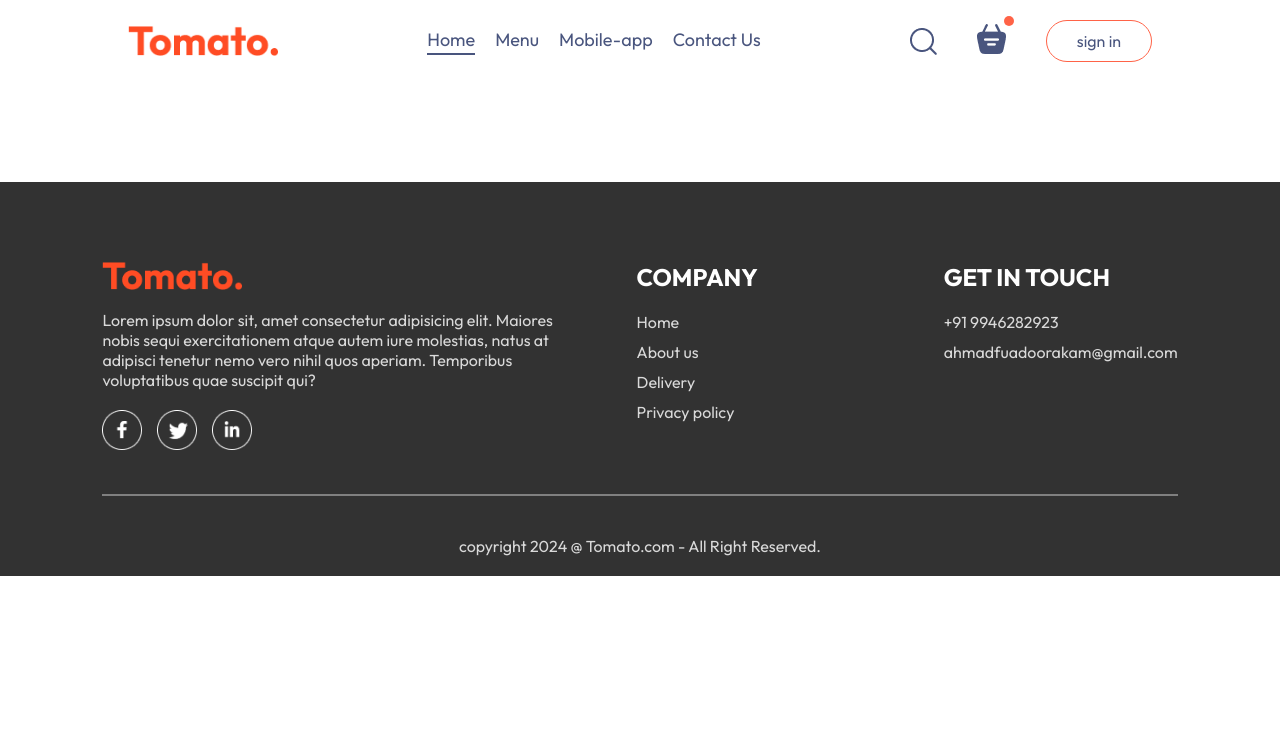
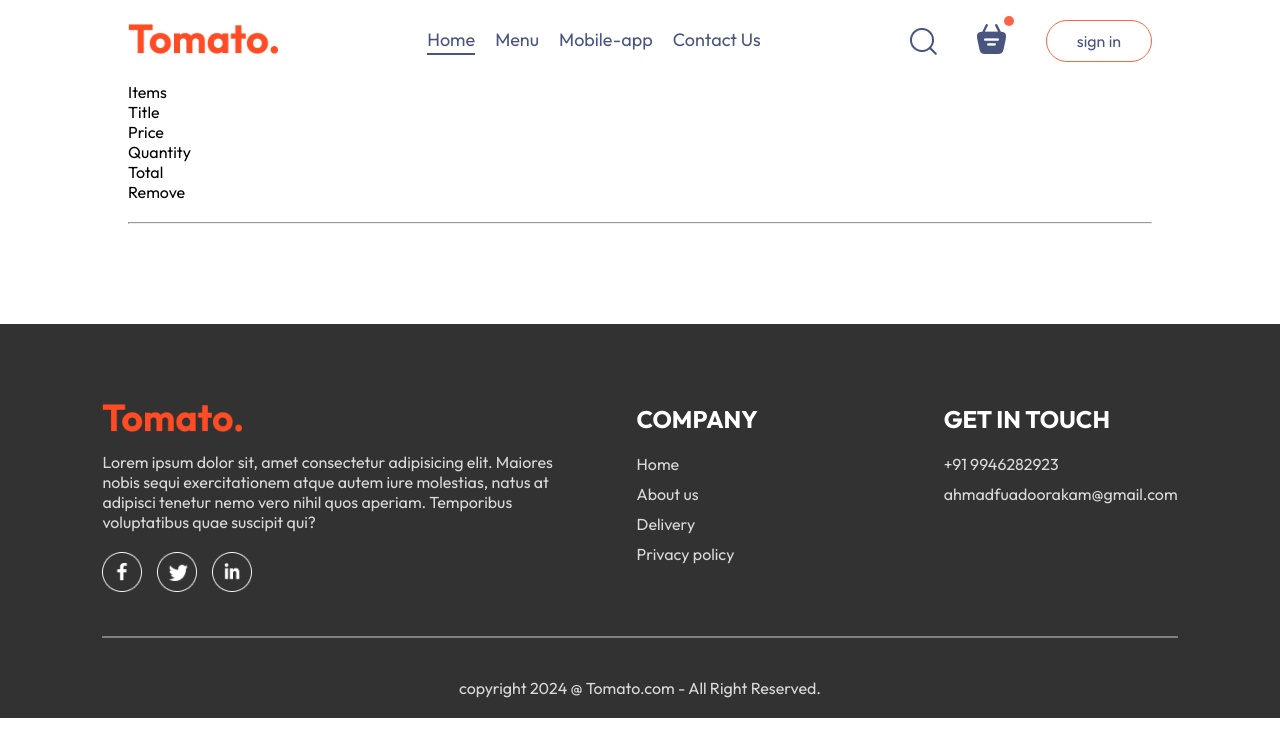
Before and after one commit to fuadofficial/Tomato, a React (Vite) app in the folder client/: page /cart in a window 1280 px wide. Shown: the top 756 px of the page. Built offline with nearby package versions, Linux system fonts and the light colour scheme.

Commit message:
creating cart page functionalities

```diff
--- a/client/src/components/Navbar/Navbar.jsx
+++ b/client/src/components/Navbar/Navbar.jsx
@@ -8,7 +8,7 @@
     const [menu, setMenu] = useState("home")
     return (
         <div className='navbar'>
-            <img src={assets.logo} alt="" className='logo' />
+            <Link to={'/'}><img src={assets.logo} alt="" className='logo' /></Link>
             <ul className="navbar-menu">
                 <Link to='/' onClick={() => setMenu("home")} className={menu === "home" ? "active" : ""}>Home</Link>
                 <a href='#explore-menu' onClick={() => setMenu("menu")} className={menu === "menu" ? "active" : ""} >Menu</a>
@@ -18,7 +18,7 @@
             <div className="navbar-right">
                 <img src={assets.search_icon} alt="" />
                 <div className="navbar-search-icon">
-                    <img src={assets.basket_icon} alt="" />
+                    <Link to={"/cart"}><img src={assets.basket_icon} alt="" /></Link>
                     <div className="dot"></div>
                 </div>
                 <button onClick={() => setShowLogin(true)}>sign in</button>
--- a/client/src/context/StoreContext.jsx
+++ b/client/src/context/StoreContext.jsx
@@ -1,4 +1,4 @@
-import { createContext, useEffect, useState } from "react";
+import { createContext, useState } from "react";
 import { food_list } from "../assets/assets";
 export const StoreContext = createContext(null);
 
@@ -17,10 +17,6 @@
     setCartItems((prev) => ({ ...prev, [itemId]: prev[itemId] - 1 }));
   };
 
-  useEffect(() => {
-    console.log(cartItems);
-  }, [cartItems]);
-
   const contextValue = {
     food_list,
     cartItems,
--- a/client/src/pages/Cart/Cart.jsx
+++ b/client/src/pages/Cart/Cart.jsx
@@ -1,10 +1,36 @@
-import React from 'react'
+import React, { useContext } from 'react'
 import './Cart.css'
+import { StoreContext } from '../../context/StoreContext'
 
 const Cart = () => {
+
+  const { cartItems, food_list, removeFromCart } = useContext(StoreContext)
+  console.log(food_list);
+  console.log(cartItems);
+
   return (
-    <div>
-
+    <div className='cart'>
+      <div className="cart-items">
+        <div className="cart-items-title">
+          <p>Items</p>
+          <p>Title</p>
+          <p>Price</p>
+          <p>Quantity</p>
+          <p>Total</p>
+          <p>Remove</p>
+        </div>
+        <br />
+        <hr />
+        {food_list.map((item, index) => {
+          if (cartItems[item._id] > 0) {
+            return (
+              <div key={index} className="cart-item-title cart-items-item" >
+                <p>{item.name}</p>
+              </div>
+            )
+          }
+        })}
+      </div>
     </div>
   )
 }
```
